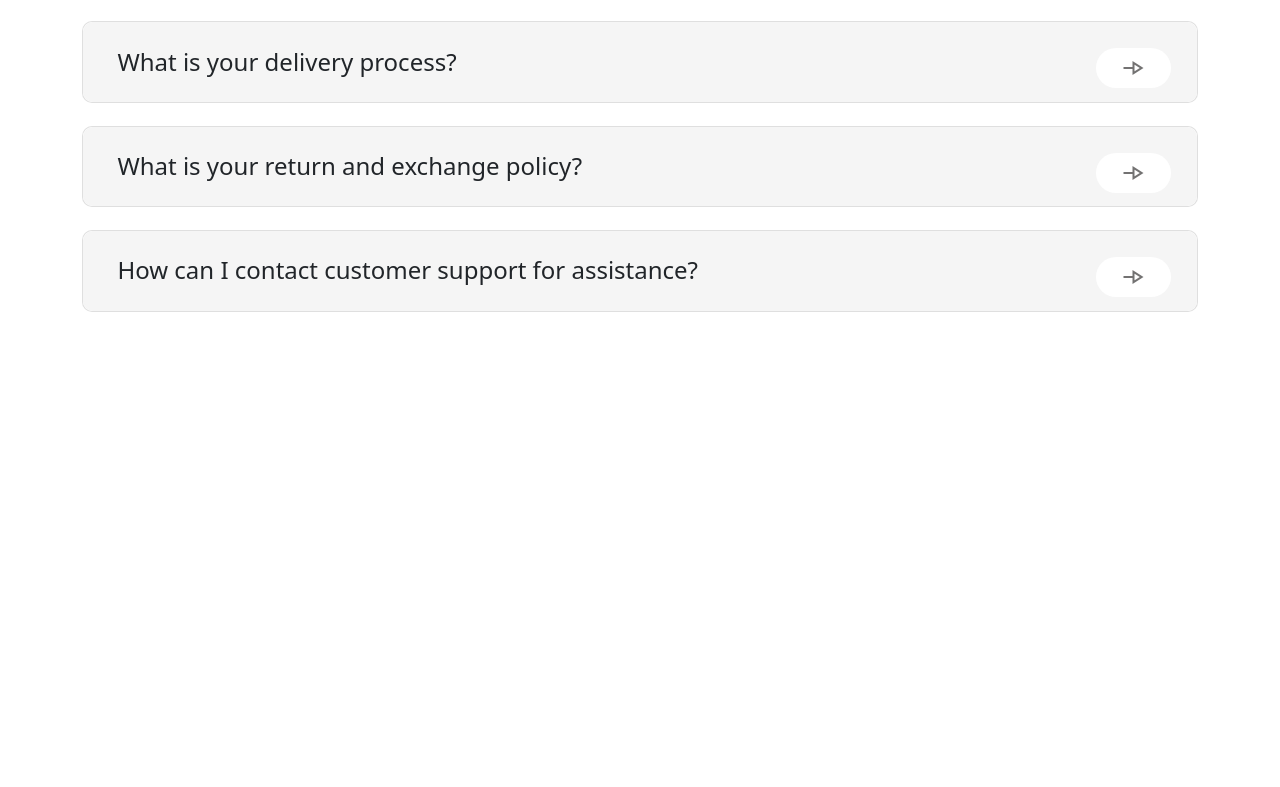
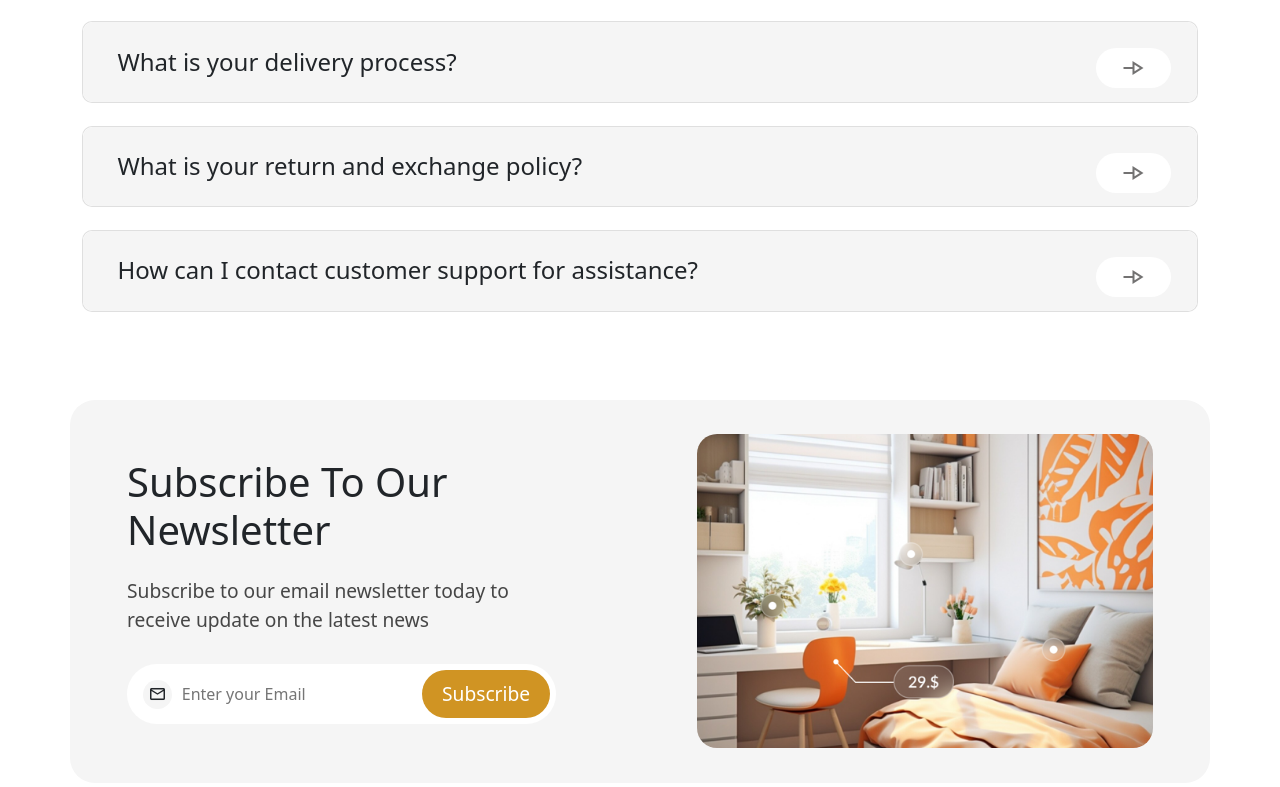
Before and after one commit to vimanshaMJ/FurniFlex-design, a React (Create React App) app: page / in a window 1280 px wide. Shown: the part 6680-7467 px from the top of the page. Before the commit the page ends 7080 px from the top, so only its background shows below. Built offline with nearby package versions, Linux system fonts and the light colour scheme.

Commit message:
feat: newsletter section

```diff
--- a/src/Pages/HomePage.jsx
+++ b/src/Pages/HomePage.jsx
@@ -24,6 +24,8 @@ import SaleCard from "../Components/SaleCard";
 import CommentsSlider from "../Components/CommentsSlider";
 import PostCard from "../Components/PostCard";
 import QASection from "../Components/QAAccordion";
+import newsimg from "../Images/newsimg.png";
+import { Input, TextField } from "@mui/material";
 
 const HomePage = ({ products }) => {
   return (
@@ -419,6 +421,42 @@ const HomePage = ({ products }) => {
           <QASection />
         </div>
       </div>
+
+      {/* Newsletter section */}
+      <div className={classes.newsLetterSection}>
+        <div className="container">
+          <div className={`row ${classes.newsLetterRow}`}>
+            <div className={`col-md-6 ${classes.newsLetterCol}`}>
+              <h1>Subscribe To Our Newsletter</h1>
+              <p className={classes.subText}>
+                Subscribe to our email newsletter today to receive update on the
+                latest news
+              </p>
+
+              <div className={classes.subscribe}>
+                <div className={classes.inputContainer}>
+                  <span className={`material-icons ${classes.icon}`}>
+                    mail_outline
+                  </span>
+                  <input
+                    type="email"
+                    placeholder="Enter your Email"
+                    className={classes.input}
+                  />
+                </div>
+                <PrimaryButton
+                  buttonText="Subscribe"
+                  className={classes.subscribeBtn}
+                />
+              </div>
+            </div>
+
+            <div className={`col-md-6 ${classes.newsImgCol}`}>
+              <Image src={newsimg} className={classes.newsLetterImg} />
+            </div>
+          </div>
+        </div>
+      </div>
     </div>
   );
 };
--- a/src/Pages/HomePage.module.css
+++ b/src/Pages/HomePage.module.css
@@ -416,3 +416,73 @@
   text-align: center;
   padding: 0 32%;
 }
+
+/* Newsletter section */
+.newsLetterSection {
+  margin: 5% 0;
+}
+.newsLetterRow {
+  border-radius: 25px;
+  background-color: #f5f5f5;
+}
+.newsLetterCol {
+  display: flex;
+  flex-direction: column;
+  justify-content: center;
+  padding: 5% 6% 5% 5%;
+}
+.subText {
+  font-size: 1.2rem;
+  margin: 10px 0;
+  color: rgb(70, 70, 70);
+  margin-top: 15px;
+  margin-bottom: 30px;
+}
+
+.subscribe {
+  width: fit-content;
+  display: flex;
+  align-items: center;
+  border-radius: 30px;
+  background-color: #fff;
+  padding: 6px;
+}
+.inputContainer {
+  display: flex;
+  align-items: center;
+  background-color: white;
+  padding: 0 10px;
+  border-radius: 30px;
+}
+.icon {
+  background-color: #f5f5f5;
+  font-size: 18px;
+  padding: 2%;
+  border-radius: 50%;
+}
+.input {
+  border: none;
+  outline: none;
+  padding: 0 10px;
+  font-size: 1rem;
+  background-color: white;
+  flex-grow: 1;
+}
+.subscribeBtn {
+  padding: 22px 18px !important;
+}
+.subscribeBtn:hover {
+  color: rgb(53, 53, 53) !important;
+}
+
+.newsImgCol {
+  display: flex;
+  justify-content: center;
+  align-items: center;
+  padding: 3% 0;
+}
+.newsLetterImg {
+  width: 80%;
+  height: fit-content;
+  border-radius: 20px;
+}
```
Also changed, not shown: src/Images/newsimg.png (added).
